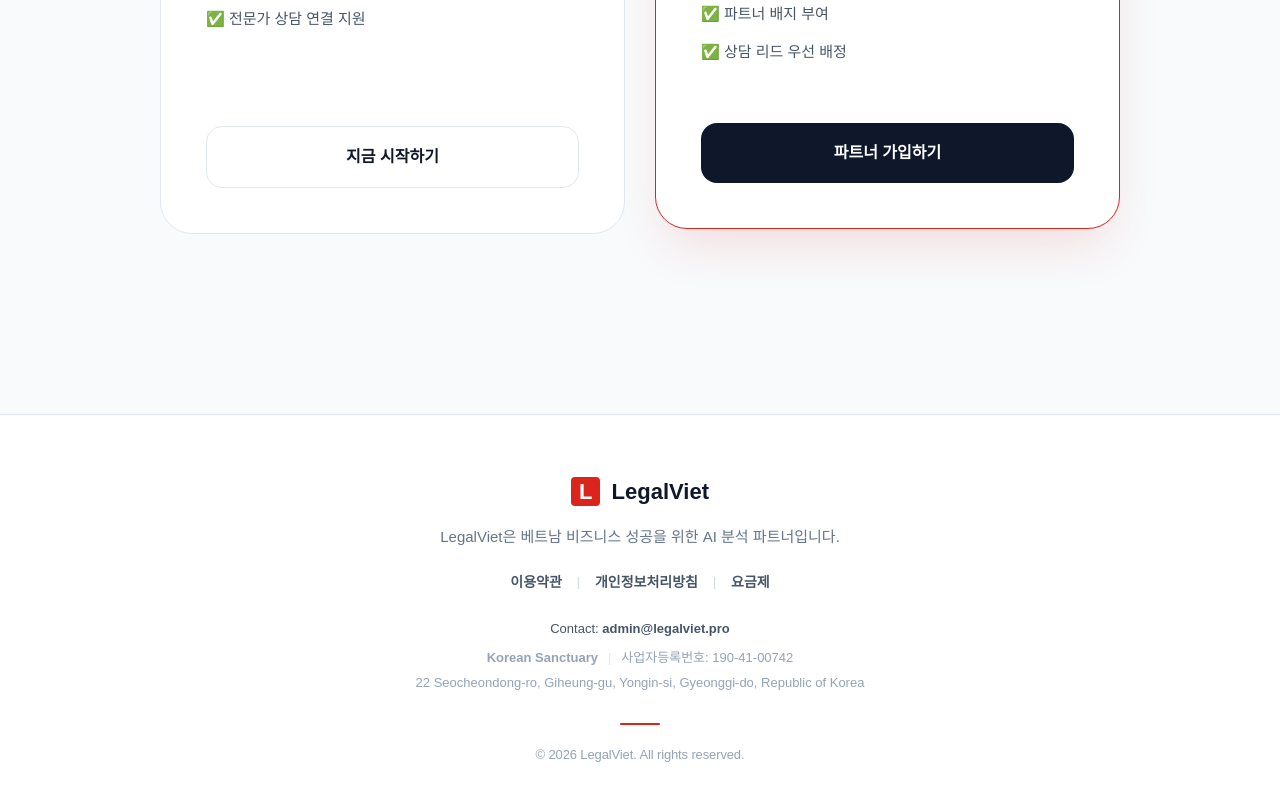
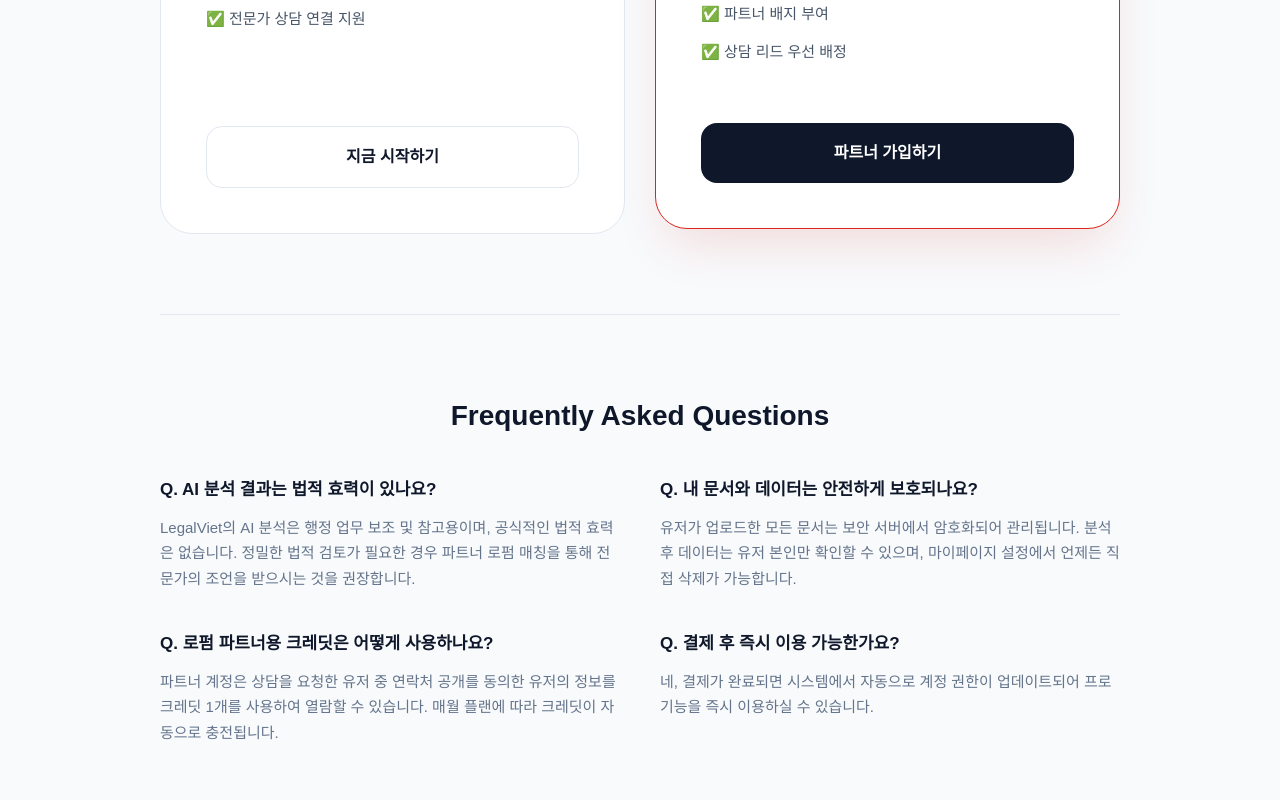
Before and after one commit to Homechiminh/Legalviet, a Next.js app: page /pricing in a window 1280 px wide. Shown: the part 698-1498 px from the top of the page. Built offline with nearby package versions, Linux system fonts and the light colour scheme.

Commit message:
Update page.js

```diff
--- a/src/app/pricing/page.js
+++ b/src/app/pricing/page.js
@@ -7,13 +7,37 @@ export default function PricingPage() {
   const [lang, setLang] = useState('ko');
   const [isYearly, setIsYearly] = useState(false);
 
+  // [추가] 나중에 Lemon Squeezy 승인 후 여기에 URL만 붙여넣으시면 됩니다!
+  const CHECKOUT_URLS = {
+    standard_monthly: "#",
+    standard_yearly: "#",
+    partner_monthly: "#",
+    partner_yearly: "#"
+  };
+
   useEffect(() => {
     const savedLang = localStorage.getItem('legalviet_lang');
     if (savedLang) setLang(savedLang);
   }, []);
 
+  const handleCheckout = (planType) => {
+    let url = "#";
+    if (planType === 'standard') {
+      url = isYearly ? CHECKOUT_URLS.standard_yearly : CHECKOUT_URLS.standard_monthly;
+    } else {
+      url = isYearly ? CHECKOUT_URLS.partner_yearly : CHECKOUT_URLS.partner_monthly;
+    }
+
+    if (url === "#") {
+      alert(lang === 'ko' ? "현재 결제 시스템 준비 중입니다. 잠시만 기다려주세요!" : "Checkout is being prepared. Please wait a moment!");
+    } else {
+      window.location.href = url;
+    }
+  };
+
   const plans = [
     {
+      id: 'standard',
       name: lang === 'ko' ? '일반 유저' : 'Standard User',
       monthlyPrice: '9',
       yearlyPrice: '86',
@@ -24,6 +48,7 @@ export default function PricingPage() {
       popular: false
     },
     {
+      id: 'partner',
       name: lang === 'ko' ? '로펌 파트너' : 'Law Firm Partner',
       monthlyPrice: '50',
       yearlyPrice: '480',
@@ -35,6 +60,33 @@ export default function PricingPage() {
     }
   ];
 
+  const faqs = [
+    {
+      q: lang === 'ko' ? "AI 분석 결과는 법적 효력이 있나요?" : "Is the AI analysis legally binding?",
+      a: lang === 'ko'
+        ? "LegalViet의 AI 분석은 행정 업무 보조 및 참고용이며, 공식적인 법적 효력은 없습니다. 정밀한 법적 검토가 필요한 경우 파트너 로펌 매칭을 통해 전문가의 조언을 받으시는 것을 권장합니다."
+        : "LegalViet's AI analysis is for administrative assistance and reference only and has no official legal effect. For precise legal review, we recommend seeking expert advice through our partner law firm matching."
+    },
+    {
+      q: lang === 'ko' ? "내 문서와 데이터는 안전하게 보호되나요?" : "Are my documents and data safe?",
+      a: lang === 'ko'
+        ? "유저가 업로드한 모든 문서는 보안 서버에서 암호화되어 관리됩니다. 분석 후 데이터는 유저 본인만 확인할 수 있으며, 마이페이지 설정에서 언제든 직접 삭제가 가능합니다."
+        : "All documents uploaded by users are encrypted and managed on secure servers. After analysis, the data can only be viewed by the user and can be deleted at any time in the My Page settings."
+    },
+    {
+      q: lang === 'ko' ? "로펌 파트너용 크레딧은 어떻게 사용하나요?" : "How do I use credits for Law Firm Partners?",
+      a: lang === 'ko'
+        ? "파트너 계정은 상담을 요청한 유저 중 연락처 공개를 동의한 유저의 정보를 크레딧 1개를 사용하여 열람할 수 있습니다. 매월 플랜에 따라 크레딧이 자동으로 충전됩니다."
+        : "Partner accounts can view information of users who have agreed to reveal their contact info by using 1 credit. Credits are automatically recharged every month according to your plan."
+    },
+    {
+        q: lang === 'ko' ? "결제 후 즉시 이용 가능한가요?" : "Is it available immediately after payment?",
+        a: lang === 'ko'
+          ? "네, 결제가 완료되면 시스템에서 자동으로 계정 권한이 업데이트되어 프로 기능을 즉시 이용하실 수 있습니다."
+          : "Yes, once payment is complete, system permissions are automatically updated, giving you immediate access to Pro features."
+      }
+  ];
+
   return (
     <div className="pricing-root">
       <Navbar lang={lang} />
@@ -44,7 +96,6 @@ export default function PricingPage() {
           <h1>{lang === 'ko' ? '합리적인 요금제' : 'Flexible Pricing'}</h1>
           <p>{lang === 'ko' ? '베트남 행정의 혁신, LegalViet과 함께하세요.' : 'Smart administrative solutions for Vietnam.'}</p>
 
-          {/* 월간/연간 토글 */}
           <div className="toggle-wrapper">
             <span className={!isYearly ? 'active' : ''}>{lang === 'ko' ? '월간 결제' : 'Monthly'}</span>
             <div className={`toggle-switch ${isYearly ? 'yearly' : ''}`} onClick={() => setIsYearly(!isYearly)}>
@@ -70,12 +121,28 @@ export default function PricingPage() {
               <ul className="feature-list">
                 {plan.features.map((f, j) => <li key={j}>✅ {f}</li>)}
               </ul>
-              <button className={`btn-plan ${plan.popular ? 'btn-red' : ''}`}>
+              <button
+                onClick={() => handleCheckout(plan.id)}
+                className={`btn-plan ${plan.popular ? 'btn-red' : ''}`}
+              >
                 {plan.button}
               </button>
             </div>
           ))}
         </div>
+
+        {/* [신규] FAQ 섹션 */}
+        <section className="faq-section">
+          <h2 className="faq-title">Frequently Asked Questions</h2>
+          <div className="faq-grid">
+            {faqs.map((faq, idx) => (
+              <div key={idx} className="faq-item">
+                <div className="faq-q">Q. {faq.q}</div>
+                <div className="faq-a">{faq.a}</div>
+              </div>
+            ))}
+          </div>
+        </section>
       </main>
 
       <Footer lang={lang} />
@@ -88,7 +155,6 @@ export default function PricingPage() {
         .pricing-header h1 { font-size: 42px; font-weight: 900; color: #0f172a; margin-bottom: 20px; letter-spacing: -0.02em; }
         .pricing-header p { color: #64748b; font-size: 18px; margin-bottom: 40px; }
 
-        /* 토글 스위치 디자인 */
         .toggle-wrapper { display: flex; align-items: center; justify-content: center; gap: 15px; font-weight: 700; color: #64748b; }
         .toggle-wrapper .active { color: #0f172a; }
         .toggle-switch { width: 56px; height: 28px; background: #e2e8f0; border-radius: 20px; position: relative; cursor: pointer; transition: 0.3s; }
@@ -97,7 +163,7 @@ export default function PricingPage() {
         .toggle-switch.yearly .toggle-handle { left: 31px; }
         .discount-tag { background: #fee2e2; color: #da251d; font-size: 12px; padding: 2px 8px; border-radius: 10px; margin-left: 8px; }
 
-        .plan-grid { display: grid; grid-template-columns: repeat(auto-fit, minmax(320px, 1fr)); gap: 30px; }
+        .plan-grid { display: grid; grid-template-columns: repeat(auto-fit, minmax(320px, 1fr)); gap: 30px; margin-bottom: 80px; }
         .plan-card { background: #fff; padding: 45px; border-radius: 32px; border: 1px solid #e2e8f0; position: relative; transition: 0.3s; display: flex; flex-direction: column; }
         .plan-card.popular { border-color: #da251d; box-shadow: 0 25px 50px -12px rgba(218, 37, 29, 0.15); transform: translateY(-5px); }
         .badge { position: absolute; top: 20px; left: 45px; background: #da251d; color: #fff; font-size: 11px; font-weight: 800; padding: 4px 12px; border-radius: 20px; text-transform: uppercase; }
@@ -116,9 +182,18 @@ export default function PricingPage() {
         .btn-red:hover { background: #da251d; transform: scale(1.02); }
         .btn-plan:not(.btn-red):hover { background: #f8fafc; border-color: #cbd5e1; }
 
+        /* FAQ 스타일 */
+        .faq-section { border-top: 1px solid #e2e8f0; padding-top: 80px; }
+        .faq-title { font-size: 28px; font-weight: 900; color: #0f172a; text-align: center; margin-bottom: 40px; }
+        .faq-grid { display: grid; grid-template-columns: repeat(auto-fit, minmax(400px, 1fr)); gap: 40px; }
+        .faq-item { background: transparent; }
+        .faq-q { font-size: 17px; font-weight: 800; color: #0f172a; margin-bottom: 12px; }
+        .faq-a { font-size: 15px; color: #64748b; line-height: 1.7; }
+
         @media (max-width: 600px) {
           .container { padding: 60px 20px; }
           .amount { font-size: 48px; }
+          .faq-grid { grid-template-columns: 1fr; }
         }
       `}</style>
     </div>
```
